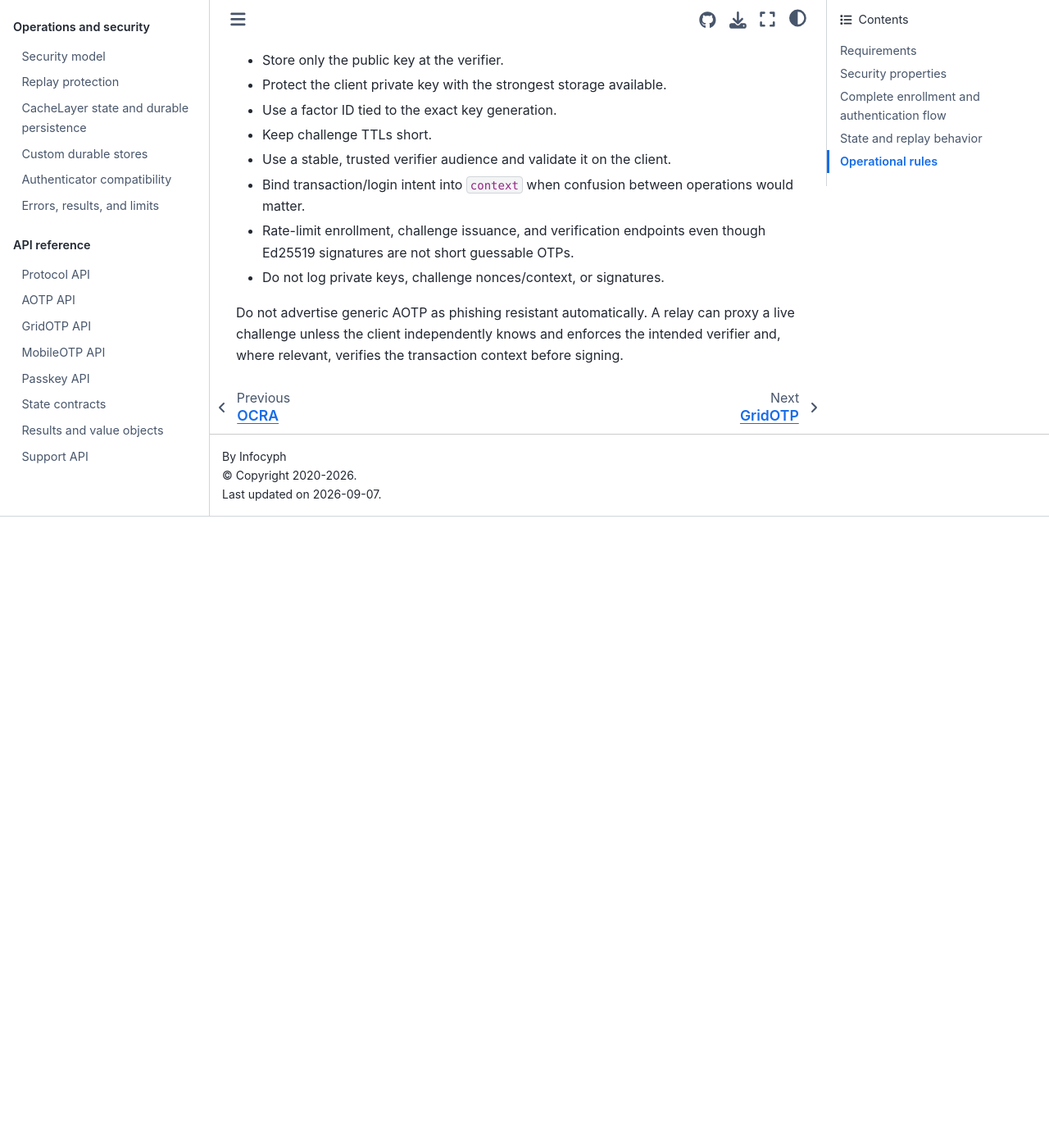
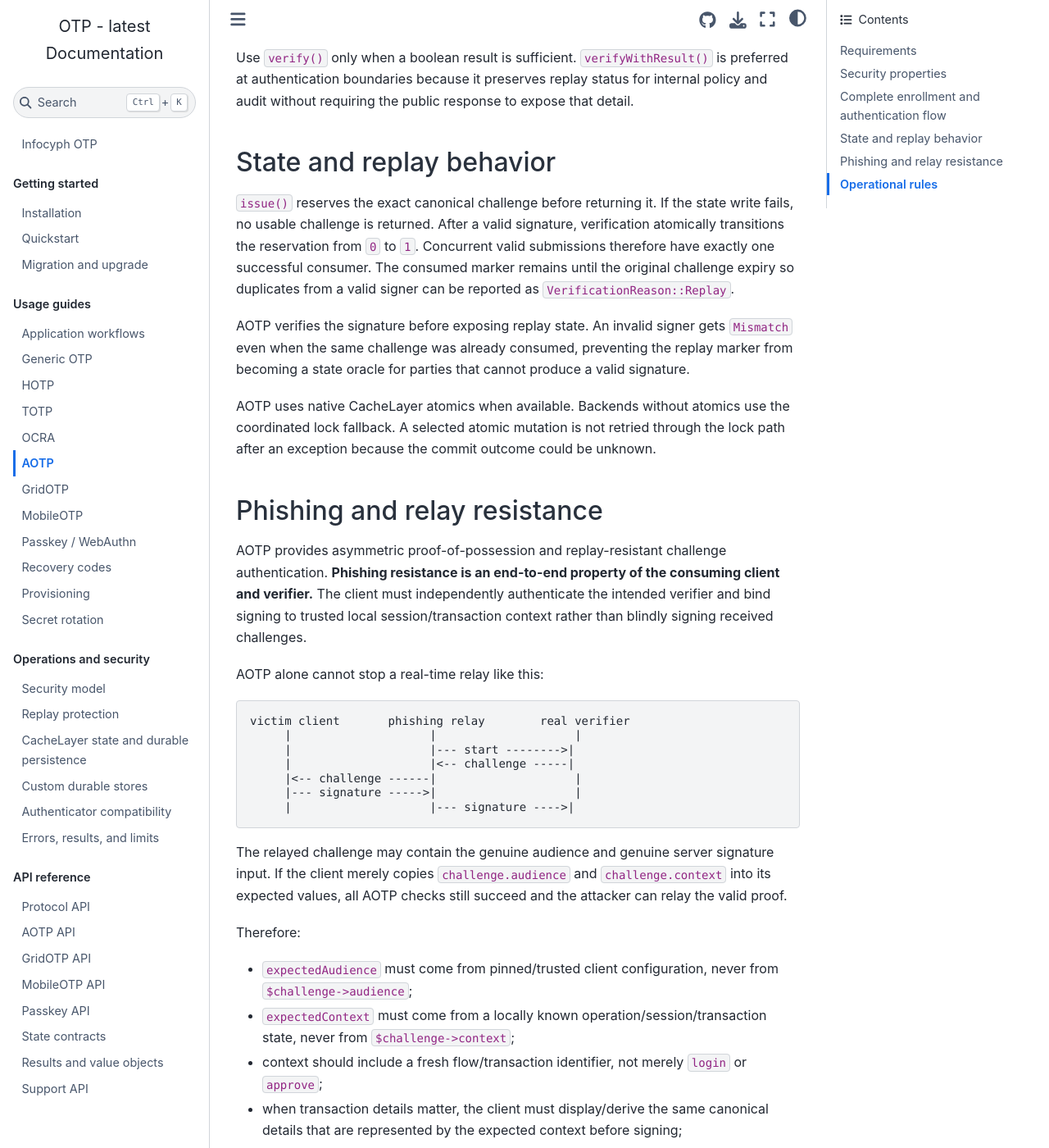
Before and after one commit to infocyph/OTP, a Sphinx documentation site: the page built from docs/guides/aotp.rst, in a window 1280 px wide and 1400 px high, scrolled down 3760 px. Shown: the whole window at 82% size. Built offline with Sphinx 7.4.7 and the Sphinx Book theme 1.1.4, drawn with Linux system fonts in a browser that asks for light colours; before the commit the page ends 4390 px from its top, so only the background shows below that; some of the changed text lies outside the part shown.

Commit message:
document hardened AOTP verifier and context binding

```diff
--- a/docs/guides/aotp.rst
+++ b/docs/guides/aotp.rst
@@ -34,12 +34,21 @@
 -------------------
 
 The signed challenge binds a 128-bit random challenge ID, a 256-bit random
-nonce, verifier audience, optional context, issuance time, and expiration time.
-The CacheLayer reservation key is derived from the complete canonical challenge,
-not only its ID, so modified context or timestamps cannot reuse issued state.
+nonce, verifier audience, mandatory operation/session context, issuance time,
+and expiration time. The CacheLayer reservation key is derived from the complete
+canonical challenge, not only its ID, so modified context or timestamps cannot
+reuse issued state.
 
 AOTP uses Ed25519 from ``ext-sodium``. It does not implement RSA, ECDSA,
-signature truncation, or a numeric-only proof mode.
+signature truncation, or a numeric-only proof mode. Binary private-key copies
+created internally for signing are cleared with ``sodium_memzero()`` after use.
+The caller still owns the original encoded private-key string and must protect
+its lifetime and storage.
+
+Audience and context are compared as exact UTF-8 byte strings. OTP performs no
+Unicode normalization, case folding, hostname rewriting, URL normalization, or
+context interpretation. Audience values cannot contain whitespace/control
+characters; contexts cannot be empty or contain control characters.
 
 Complete enrollment and authentication flow
 -------------------------------------------
@@ -71,16 +80,15 @@
    $factorId = 'user-42:aotp:key-v1';
    $audience = 'login.example.com';
 
-   // Application database fields, shown conceptually:
    persistAotpFactor(
        factorId: $factorId,
        publicKey: $publicKeyForServer,
        audience: $audience,
    );
 
-When authentication starts, the verifier loads the public key and issues a
-short-lived challenge. ``context`` should identify the intended operation when
-that distinction matters:
+When authentication starts, the verifier loads the public key and creates a
+fresh flow/session identifier. The context is mandatory and should bind the
+operation to that flow rather than using a generic constant such as ``login``:
 
 .. code-block:: php
 
@@ -89,10 +97,16 @@
    $factor = loadAotpFactor('user-42:aotp:key-v1');
    $aotp = new AOTP($factor->publicKey, $factor->audience);
 
+   $flowId = bin2hex(random_bytes(16));
+   $context = 'login:web:' . $flowId;
+
+   // Persist/bind $flowId to the authenticated pre-login flow.
+   persistPendingLoginFlow($flowId, $factor->factorId);
+
    $challenge = $aotp->issue(
        cache: $stateCache,
        factorId: $factor->factorId,
-       context: 'login:web',
+       context: $context,
        ttlSeconds: 120,
    );
 
@@ -101,9 +115,12 @@
        JSON_THROW_ON_ERROR,
    );
 
-Send ``$challengeJson`` to the client. The client reconstructs the value object,
-verifies the expected audience from trusted local configuration, optionally
-checks the human-visible context, then signs:
+Send ``$challengeJson`` to the client. The client reconstructs the challenge but
+must not trust its audience/context merely because they arrived inside the
+challenge. Both expected values must come from independent trusted client state.
+For example, a dedicated client can have the verifier audience pinned in
+configuration and know which locally initiated login/transaction flow it is
+currently authorizing:
 
 .. code-block:: php
 
@@ -114,10 +131,15 @@
        json_decode($challengeJson, true, 512, JSON_THROW_ON_ERROR),
    );
 
+   // Trusted local configuration / locally initiated operation state.
+   $expectedAudience = 'login.example.com';
+   $expectedContext = 'login:web:' . $locallyKnownFlowId;
+
    $response = AOTP::respond(
        privateKey: $clientPrivateKey,
        challenge: $challenge,
-       expectedAudience: 'login.example.com',
+       expectedAudience: $expectedAudience,
+       expectedContext: $expectedContext,
    );
 
    $responseJson = json_encode(
@@ -125,8 +147,10 @@
        JSON_THROW_ON_ERROR,
    );
 
-The explicit ``expectedAudience`` argument is intentional. It must come from
-independently trusted client configuration, not simply from the challenge.
+``respond()`` refuses to sign when audience or context differs from the client's
+independently expected value. It also refuses a challenge before ``issuedAt`` or
+at/after ``expiresAt``. Clients therefore need a trustworthy local clock; do not
+work around clock problems by blindly widening or skipping lifetime checks.
 
 The client returns the challenge and response. Returning the challenge is safe:
 the server reservation is derived from its complete canonical payload and the
@@ -154,11 +178,12 @@
    );
 
    if ($result->matched) {
+       consumePendingLoginFlow($flowId);
        // Complete the application's authenticated session transition.
    } elseif ($result->reason === VerificationReason::Replay) {
-       // The issued challenge was already consumed. Fail closed.
+       // The issued challenge was already consumed by a valid signer. Fail closed.
    } else {
-       // Invalid, expired, tampered, or incorrectly signed challenge/response.
+       // Invalid, expired, tampered, incorrectly signed, or wrong-flow response.
    }
 
 Use ``verify()`` only when a boolean result is sufficient. ``verifyWithResult()``
@@ -174,11 +199,63 @@
 verification atomically transitions the reservation from ``0`` to ``1``.
 Concurrent valid submissions therefore have exactly one successful consumer.
 The consumed marker remains until the original challenge expiry so duplicates
-can be reported as ``VerificationReason::Replay``.
+from a valid signer can be reported as ``VerificationReason::Replay``.
+
+AOTP verifies the signature before exposing replay state. An invalid signer gets
+``Mismatch`` even when the same challenge was already consumed, preventing the
+replay marker from becoming a state oracle for parties that cannot produce a
+valid signature.
 
 AOTP uses native CacheLayer atomics when available. Backends without atomics use
 the coordinated lock fallback. A selected atomic mutation is not retried through
 the lock path after an exception because the commit outcome could be unknown.
+
+Phishing and relay resistance
+-----------------------------
+
+AOTP provides asymmetric proof-of-possession and replay-resistant challenge
+authentication. **Phishing resistance is an end-to-end property of the consuming
+client and verifier.** The client must independently authenticate the intended
+verifier and bind signing to trusted local session/transaction context rather
+than blindly signing received challenges.
+
+AOTP alone cannot stop a real-time relay like this:
+
+.. code-block:: text
+
+   victim client       phishing relay        real verifier
+        |                    |                    |
+        |                    |--- start -------->|
+        |                    |<-- challenge -----|
+        |<-- challenge ------|                    |
+        |--- signature ----->|                    |
+        |                    |--- signature ---->|
+
+The relayed challenge may contain the genuine audience and genuine server
+signature input. If the client merely copies ``challenge.audience`` and
+``challenge.context`` into its expected values, all AOTP checks still succeed and
+the attacker can relay the valid proof.
+
+Therefore:
+
+* ``expectedAudience`` must come from pinned/trusted client configuration, never
+  from ``$challenge->audience``;
+* ``expectedContext`` must come from a locally known operation/session/transaction
+  state, never from ``$challenge->context``;
+* context should include a fresh flow/transaction identifier, not merely
+  ``login`` or ``approve``;
+* when transaction details matter, the client must display/derive the same
+  canonical details that are represented by the expected context before signing;
+* a client that cannot independently determine verifier + context must treat
+  AOTP as proof-of-possession/replay protection, **not phishing-resistant auth**;
+* prefer Passkey/WebAuthn when browser-origin-bound phishing resistance is the
+  goal, because the browser/authenticator enforce RP/origin relationships that a
+  generic AOTP transport cannot enforce itself.
+
+Do not market or document an integration as phishing-resistant merely because it
+uses Ed25519, an audience field, or a signed context. Those are necessary
+building blocks; the surrounding trusted client/verifier protocol determines the
+property.
 
 Operational rules
 -----------------
@@ -186,15 +263,16 @@
 * Store only the public key at the verifier.
 * Protect the client private key with the strongest storage available.
 * Use a factor ID tied to the exact key generation.
-* Keep challenge TTLs short.
-* Use a stable, trusted verifier audience and validate it on the client.
-* Bind transaction/login intent into ``context`` when confusion between
-  operations would matter.
+* Keep challenge TTLs short and keep client/verifier clocks trustworthy.
+* Use a stable, pinned verifier audience and validate it independently on the
+  client.
+* Always use a non-empty context and bind it to a fresh locally known login,
+  session, or transaction flow.
+* Never construct ``expectedAudience`` or ``expectedContext`` by echoing fields
+  from the received challenge.
+* Canonicalize business context in the application before both sides derive the
+  expected value; do not sign ambiguous display text.
 * Rate-limit enrollment, challenge issuance, and verification endpoints even
   though Ed25519 signatures are not short guessable OTPs.
 * Do not log private keys, challenge nonces/context, or signatures.
-
-Do not advertise generic AOTP as phishing resistant automatically. A relay can
-proxy a live challenge unless the client independently knows and enforces the
-intended verifier and, where relevant, verifies the transaction context before
-signing.
+* Rotate/revoke the factor immediately after suspected private-key compromise.
```
